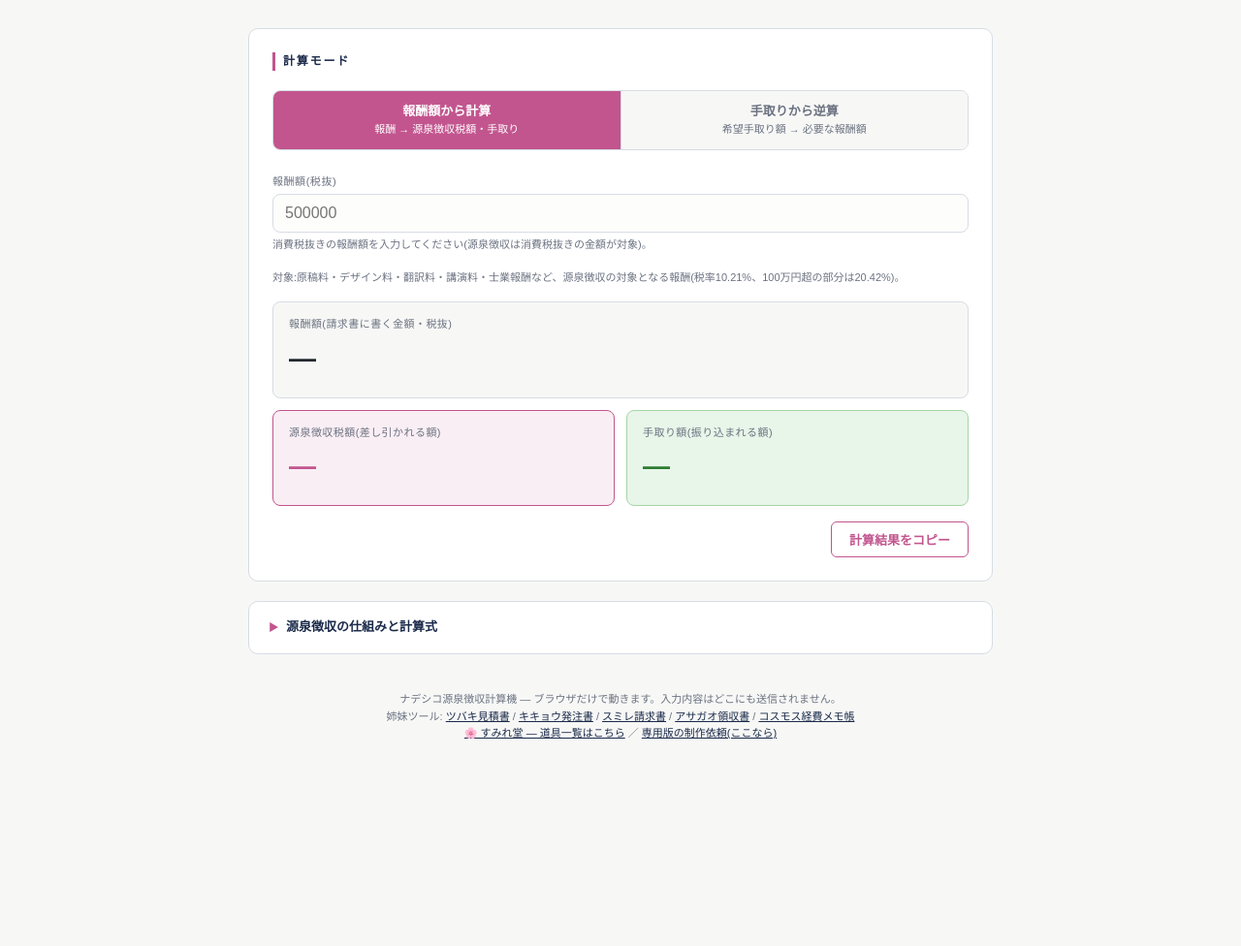
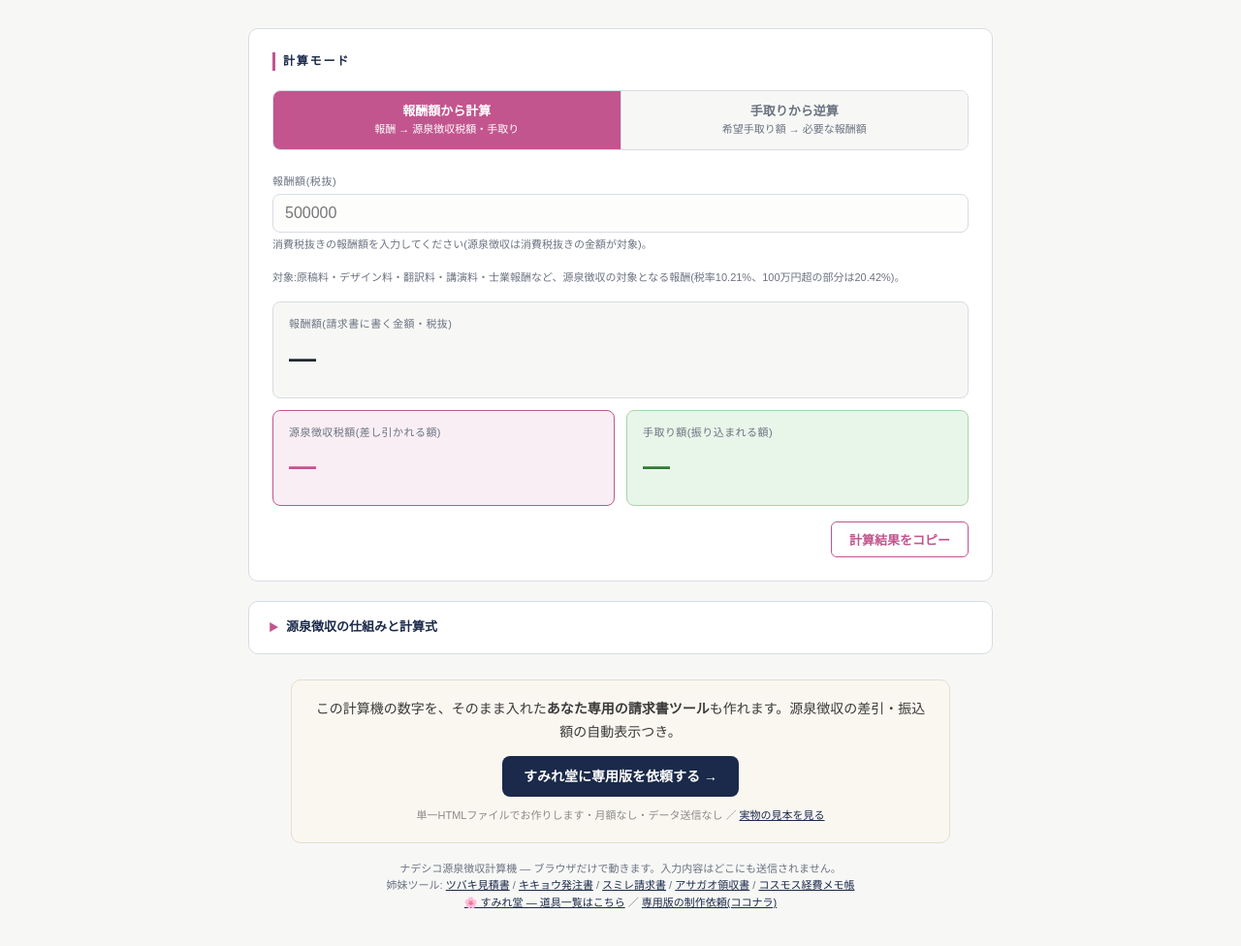
Before and after one commit to taku0826/nadeshiko-tax, a plain HTML site: page index.html in a window 1280 px wide. Shown: the part 60-1036 px from the top of the page at 97% size. Before the commit the page ends 936 px from the top, so only its background shows below. Drawn offline with Linux system fonts and the light colour scheme.

Commit message:
ツール本体に専用版CTAカードを追加=ツール→Coconala導線を新設(最高意図の瞬間に専用版受注へ送客)。印刷時は非表示・データ送信なし維持
Co-Authored-By: Claude Opus 4.8 (1M context) <noreply@anthropic.com>

```diff
--- a/index.html
+++ b/index.html
@@ -341,6 +341,20 @@
     </div>
   </details>
 
+  <div class="sumiredo-cta">
+    <style>
+      .sumiredo-cta{max-width:680px;margin:26px auto 0;padding:18px 20px;background:#faf7f1;border:1px solid #e6ddcb;border-radius:10px;text-align:center;}
+      .sumiredo-cta p{margin:0;}
+      .sumiredo-cta .sc-lead{font-size:14px;color:#3a3a3a;margin:0 0 12px;line-height:1.7;}
+      .sumiredo-cta .sc-btn{display:inline-block;padding:10px 22px;border-radius:8px;background:var(--ai,#1B2A4A);color:#fff;text-decoration:none;font-size:14px;font-weight:700;}
+      .sumiredo-cta .sc-sub{font-size:11px;color:#8a8a8a;margin:11px 0 0;line-height:1.6;}
+      .sumiredo-cta .sc-sub a{color:var(--ai,#1B2A4A);}
+      @media print{.sumiredo-cta{display:none !important;}}
+    </style>
+    <p class="sc-lead">この計算機の数字を、そのまま入れた<strong>あなた専用の請求書ツール</strong>も作れます。源泉徴収の差引・振込額の自動表示つき。</p>
+    <a class="sc-btn" href="https://coconala.com/services/4269975" target="_blank" rel="noopener">すみれ堂に専用版を依頼する →</a>
+    <p class="sc-sub">単一HTMLファイルでお作りします・月額なし・データ送信なし ／ <a href="https://taku0826.github.io/sumiredo-portal/#custom" target="_blank" rel="noopener">実物の見本を見る</a></p>
+  </div>
   <footer class="credit">
     ナデシコ源泉徴収計算機 — ブラウザだけで動きます。入力内容はどこにも送信されません。<br>
     姉妹ツール:
@@ -349,7 +363,7 @@
     <a href="https://taku0826.github.io/sumire-invoice/">スミレ請求書</a> /
     <a href="https://taku0826.github.io/asagao-receipt/">アサガオ領収書</a> /
     <a href="https://taku0826.github.io/kosmos-keihi/">コスモス経費メモ帳</a><br>
-    <a href="https://taku0826.github.io/sumiredo-portal/">🌸 すみれ堂 — 道具一覧はこちら</a> ／ <a href="https://coconala.com/services/4269975" target="_blank" rel="noopener">専用版の制作依頼(ここなら)</a>
+    <a href="https://taku0826.github.io/sumiredo-portal/">🌸 すみれ堂 — 道具一覧はこちら</a> ／ <a href="https://coconala.com/services/4269975" target="_blank" rel="noopener">専用版の制作依頼(ココナラ)</a>
   </footer>
 
 </main>
```
